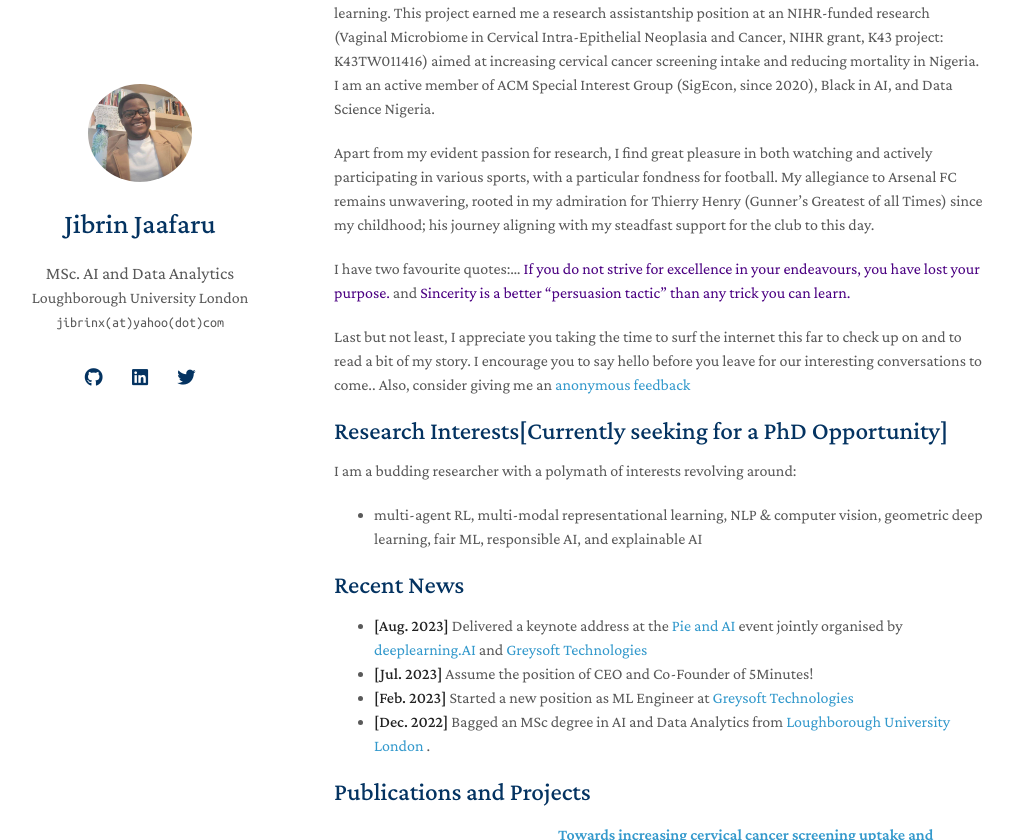
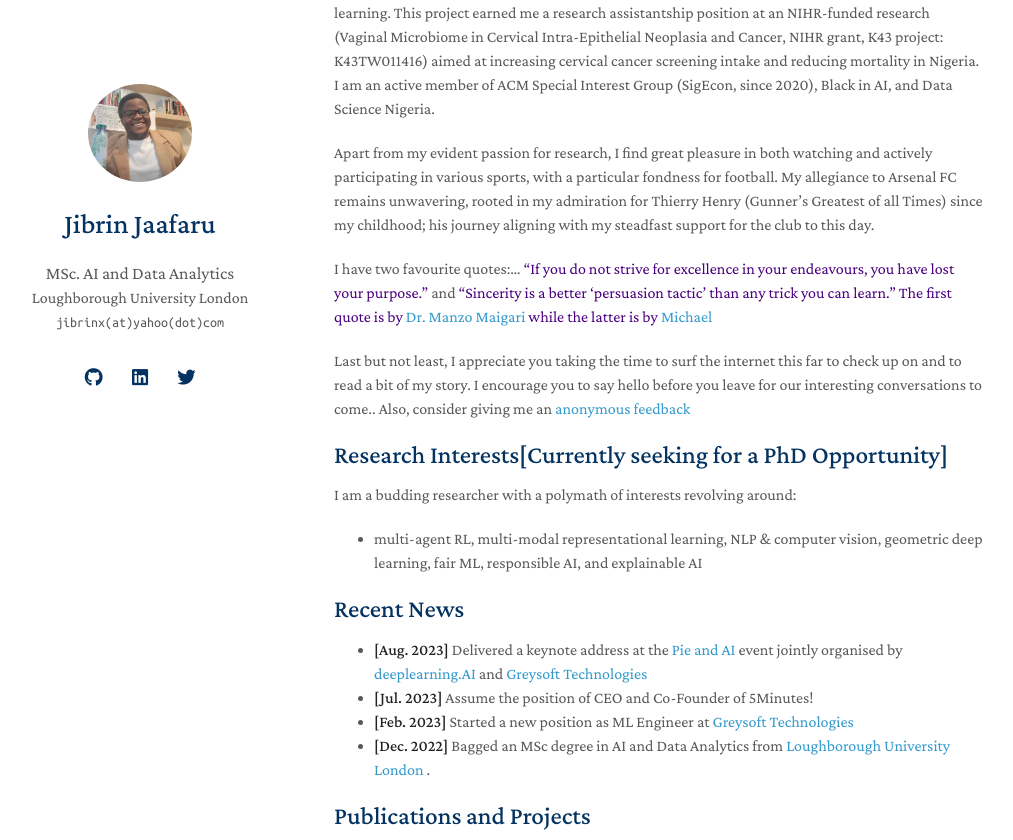
Before and after one commit to jibrinx/jibrinx.github.io, a Jekyll site: the page built from index.md, in a window 1280 px wide and 900 px high, scrolled down 366 px, cut to the strip 0-840 px from the top of the window. Shown: the whole strip, without its empty margins (136-1149 px from the left). Built offline with Jekyll 4.4.1, drawn with Linux system fonts in a browser that asks for light colours; nearby versions of some CDN libraries; a style sheet for code colours, icons or effects is not loaded.

Commit message:
Update index.md

```diff
--- a/index.md
+++ b/index.md
@@ -10,7 +10,7 @@
 
 Apart from my evident passion for research, I find great pleasure in both watching and actively participating in various sports, with a particular fondness for football. My allegiance to Arsenal FC remains unwavering, rooted in my admiration for Thierry Henry (Gunner's Greatest of all Times) since my childhood; his journey aligning with my steadfast support for the club to this day.
 
-I have two favourite quotes:...<span style="color:indigo;"> If you do not strive for excellence in your endeavours, you have lost your purpose. </span> and <span style="color:indigo;">Sincerity is a better "persuasion tactic" than any trick you can learn. </span>
+I have two favourite quotes:...<span style="color:indigo;"> "If you do not strive for excellence in your endeavours, you have lost your purpose." </span> and <span style="color:indigo;">"Sincerity is a better 'persuasion tactic' than any trick you can learn." The first quote is by <a href="https://manzomaigari.com/#/">Dr. Manzo Maigari</a> while the latter is by <a href="https://twitter.com/mmay3r/status/1336432412285231104">Michael</a></span>
 
 Last but not least, I appreciate you taking the time to surf the internet this far to check up on and to read a bit of my story. I encourage you to say hello before you leave for our interesting conversations to come.. Also, consider giving me an  <a href="https://ngl.link/jibrinx">anonymous feedback</a>
 
```
